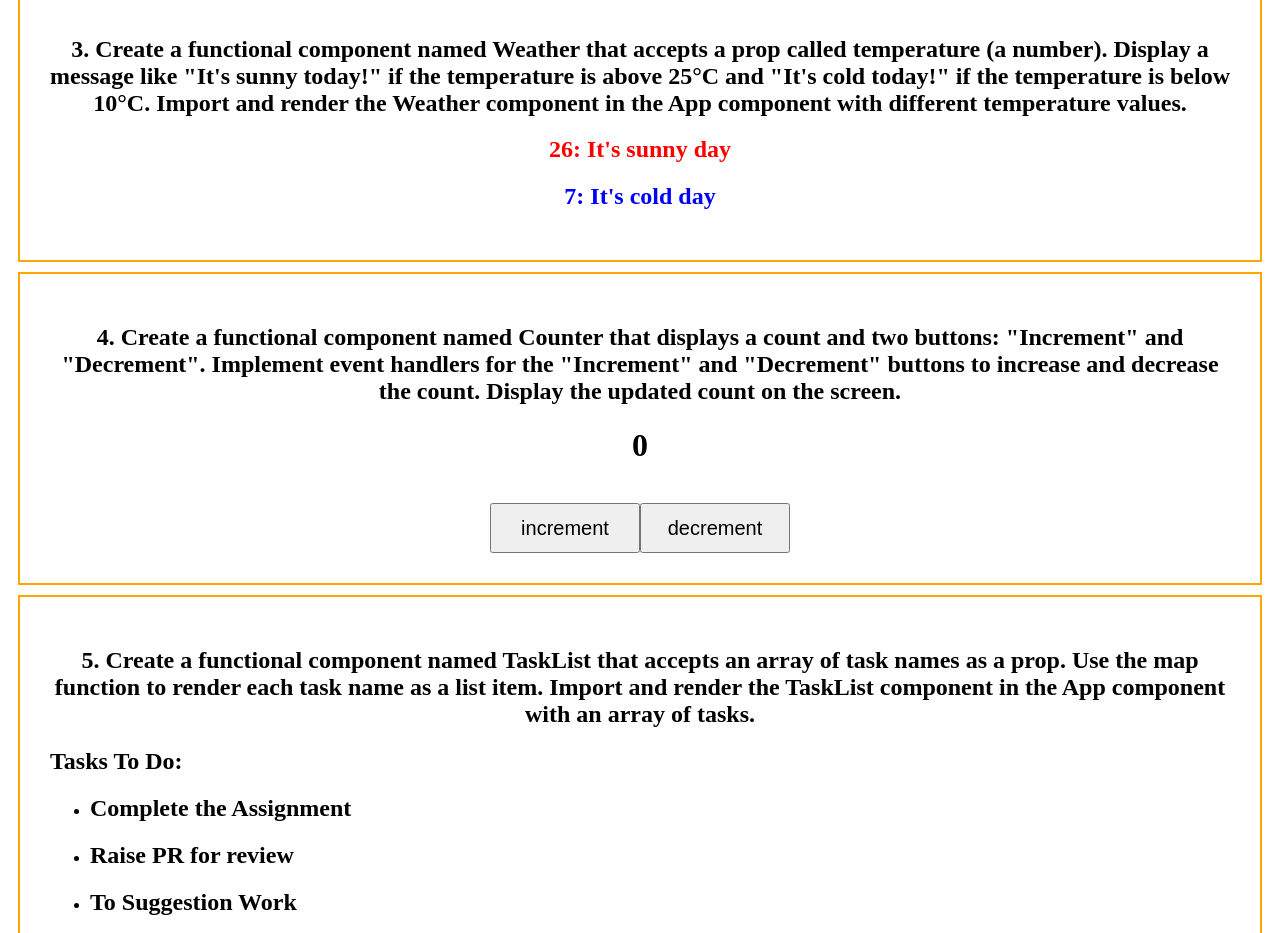
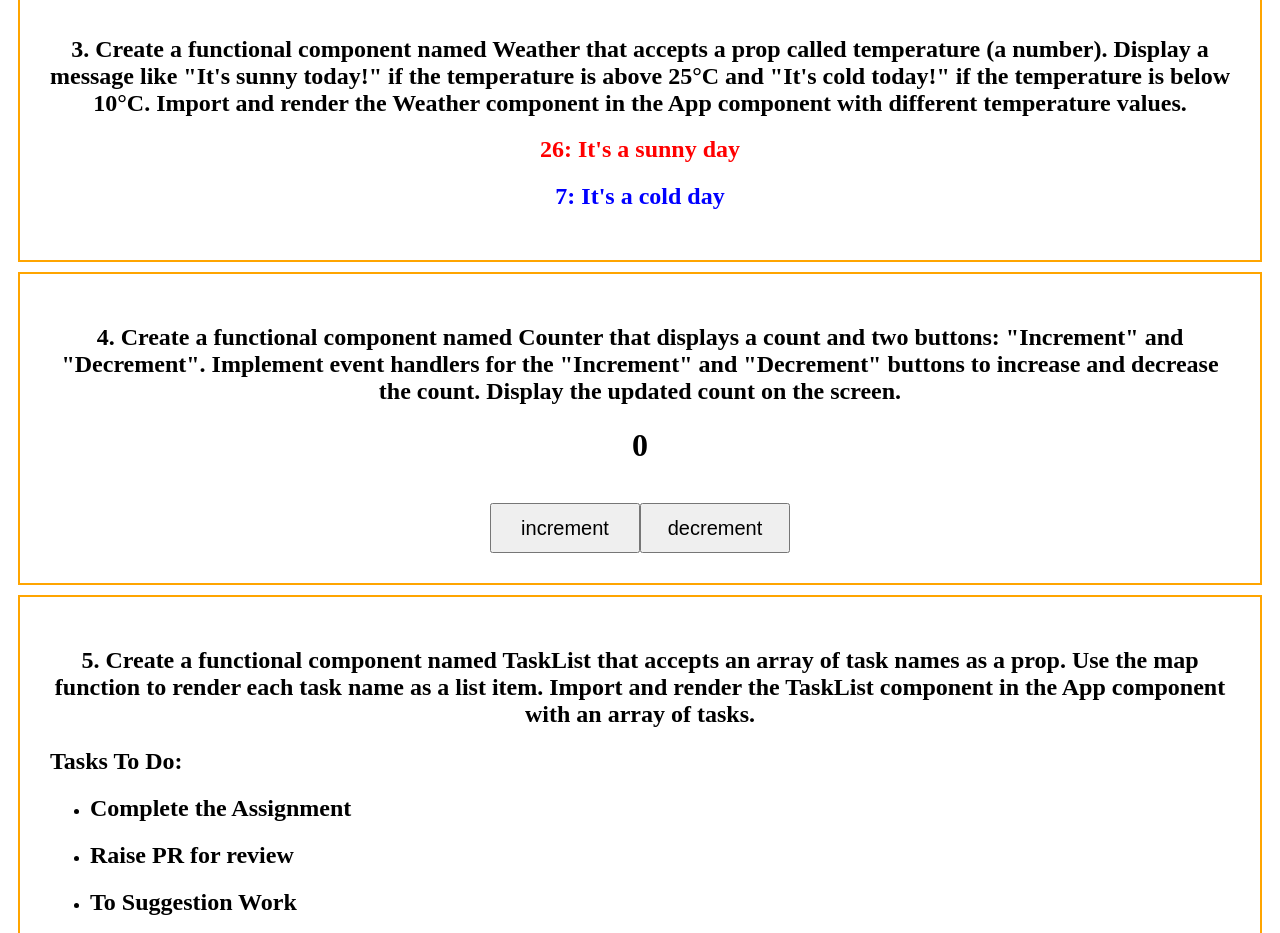
Before and after one commit to ayush1-successive/react-training, a React (Create React App) app: page /assignment-1 in a window 1280 px wide. Shown: the part 1300-2233 px from the top of the page. Built offline with nearby package versions, Linux system fonts and the light colour scheme.

Commit message:
Question 3 redone

```diff
--- a/src/modules/assignment-1/questions/question3/WeatherComponent.jsx
+++ b/src/modules/assignment-1/questions/question3/WeatherComponent.jsx
@@ -2,14 +2,20 @@
 const WeatherComponent = (props) => {
   const { temperature } = props;
 
+  let message;
+  let color;
+
+  if (temperature > 25) {
+    message = `${temperature}: It's a sunny day`;
+    color = "red";
+  } else if (temperature < 10) {
+    message = `${temperature}: It's a cold day`;
+    color = "blue";
+  }
+
   return (
     <>
-      {temperature > 25 && (
-        <h2 style={{ color: "red" }}> {temperature}: It's sunny day</h2>
-      )}
-      {temperature < 10 && (
-        <h2 style={{ color: "blue" }}>{temperature}: It's cold day</h2>
-      )}
+      <h2 style={{ color }}> {message}</h2>
     </>
   );
 };
```
